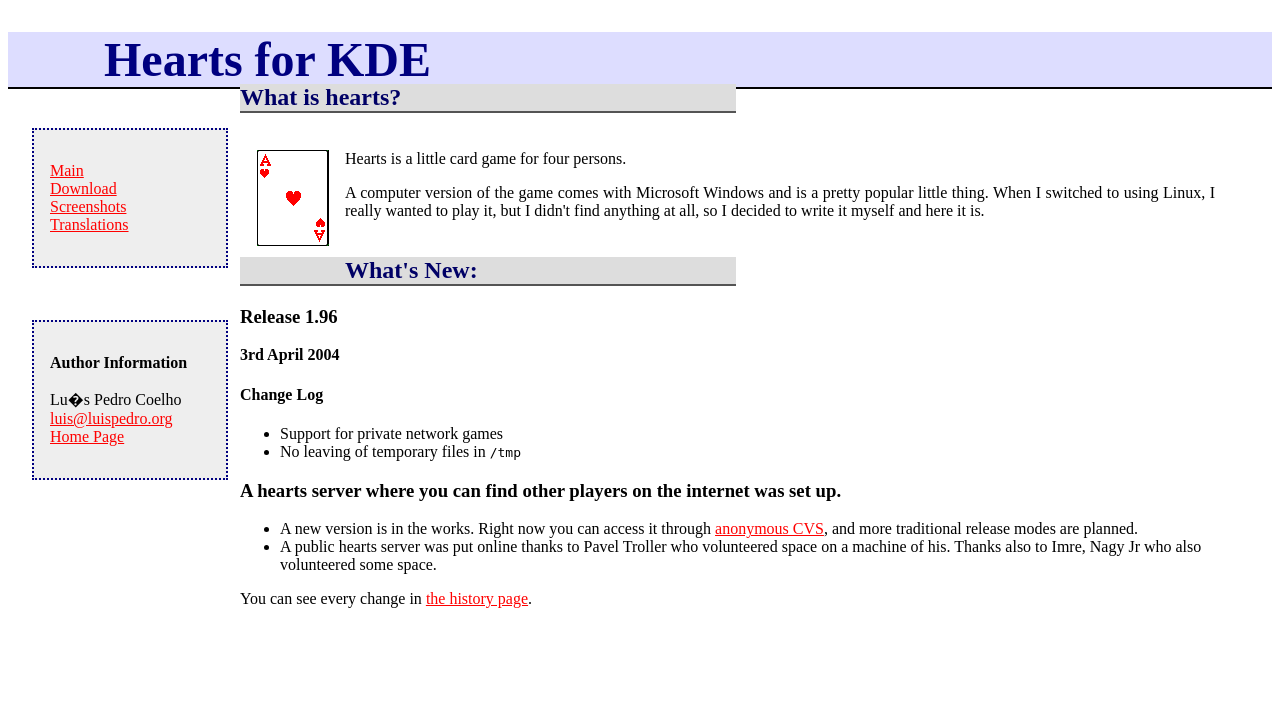
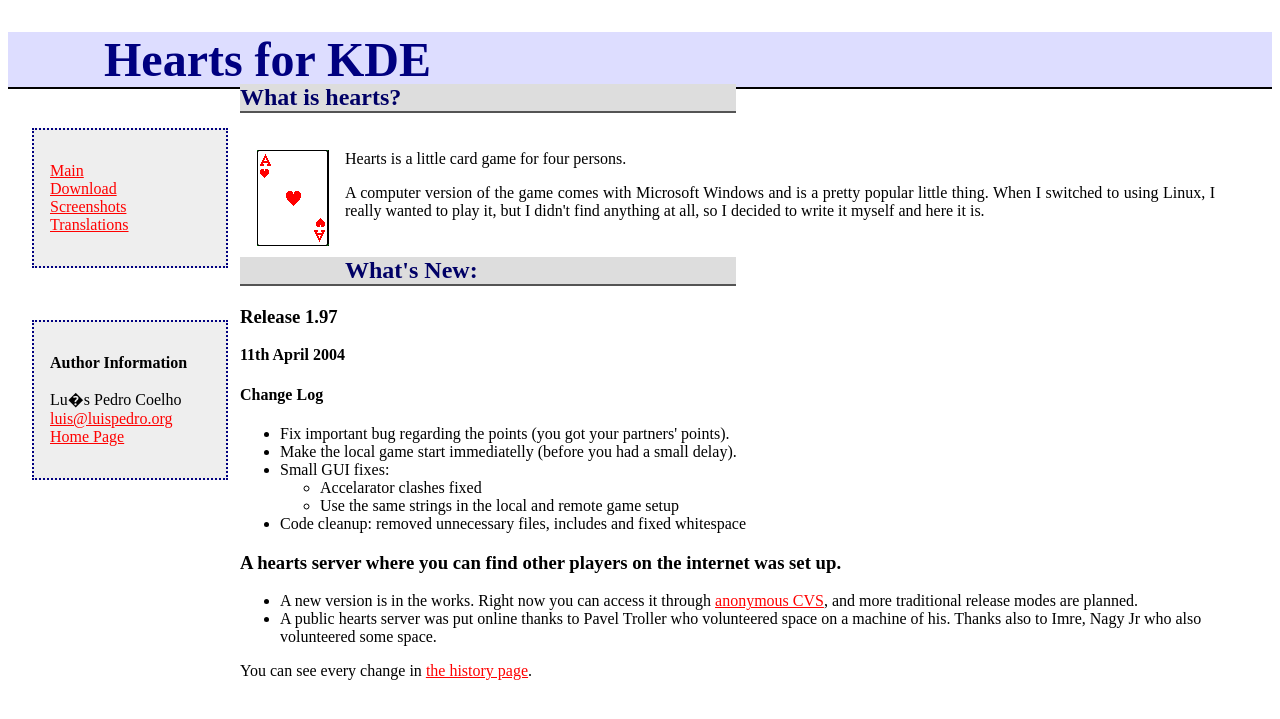
Before and after one commit to luispedro/hearts, a PHP site: page / in a window 1280 px wide. Shown: the top 719 px of the page. Run offline with PHP 8.4, Linux system fonts and the light colour scheme.

Commit message:
Release 1.97
git-svn-id: file:///home/luispedro/luispedro.org/svn/hearts/trunk@264 174c993c-7530-0410-8f2a-93c0592b7a1f

```diff
--- a/hearts.admin/public_html/index.php
+++ b/hearts.admin/public_html/index.php
@@ -12,12 +12,18 @@
 
 <h2>What's New:</h2>
 
-<h3>Release 1.96</h3>
-<p><strong>3rd April 2004</strong><br />
+<h3>Release 1.97</h3>
+<p><strong>11th April 2004</strong><br />
 <h4>Change Log</h4>
 <ul>
-	<li>Support for private network games
-	<li>No leaving of temporary files in <tt>/tmp</tt></li>
+	<li>Fix important bug regarding the points (you got your partners' points).</li>
+	<li>Make the local game start immediatelly (before you had a small delay).</li>
+	<li>Small GUI fixes:
+		<ul>
+			<li>Accelarator clashes fixed</li>
+			<li>Use the same strings in the local and remote game setup</li>
+		</ul></li>
+	<li>Code cleanup: removed unnecessary files, includes and fixed whitespace
 </ul>
 
 <h3>A hearts server where you can find other players on the internet was set up.</h3>
```
Also changed, not shown: hearts.admin/public_html/download.php (+4 -4 lines).
